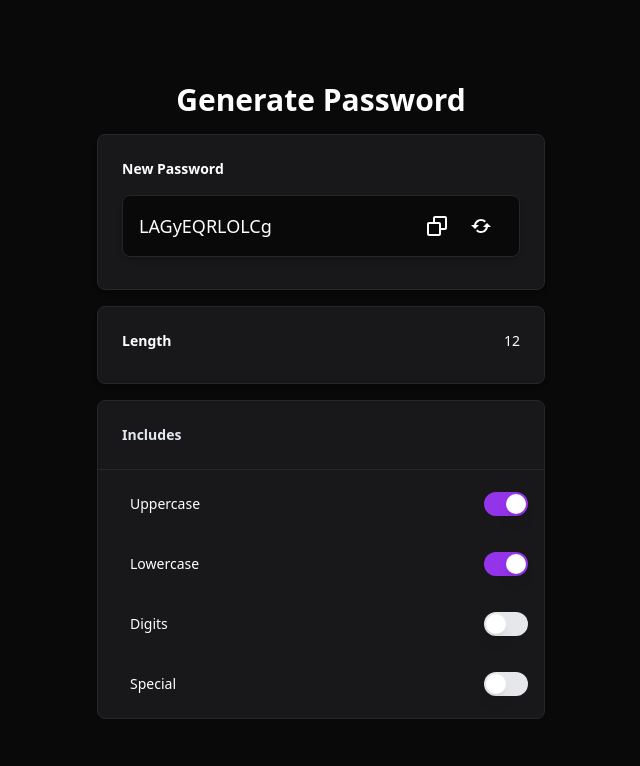
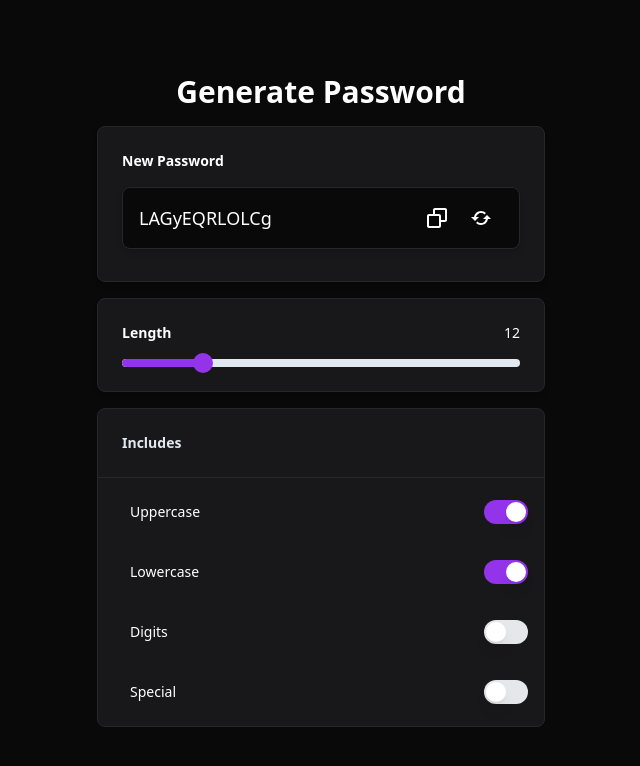
Before and after one commit to luanvenancio/password-generator, a Next.js app: page / in a window 1280 px wide. Shown: the top 766 px of the page, without its empty margins (319-959 px from the left). Built offline with nearby package versions, Linux system fonts and the light colour scheme.

Commit message:
Add Radix Slider

```diff
--- a/pages/components/PasswordOptions.tsx
+++ b/pages/components/PasswordOptions.tsx
@@ -41,19 +41,20 @@ export function PasswordOptions({ onOptionsChanged }: PasswordOptionsProp) {
                 <div className="flex justify-between">
                     <label
                         htmlFor="pwd-length"
-                        className="block mb-2 text-sm text-center font-semibold text-white dark:text-white"
+                        className="block mb-4 text-sm text-center font-semibold text-white dark:text-white"
                     >
                         Length
                     </label>
                     <label
                         htmlFor="pwd-length"
-                        className="block mb-2 text-sm text-right font-medium text-white dark:text-white"
+                        className="block mb-4 text-sm text-right font-medium text-white dark:text-white"
                     >
                         {pwdLength}
                     </label>
                 </div>
+
                 <Slider.Root
-                    className="SliderRoot"
+                    className="relative flex w-full touch-none select-none items-center"
                     name="pwd-length"
                     value={[pwdLength]}
                     onValueChange={handleLengthOnChange}
@@ -61,10 +62,15 @@ export function PasswordOptions({ onOptionsChanged }: PasswordOptionsProp) {
                     step={1}
                     aria-label="Password Length"
                 >
-                    <Slider.Track className="SliderTrack">
-                        <Slider.Range className="SliderRange" />
+                    <Slider.Track className="relative h-2 w-full grow overflow-hidden rounded-full bg-slate-200 dark:bg-slate-800">
+                        <Slider.Range className="absolute h-full rounded-full bg-purple-600 dark:bg-white" />
                     </Slider.Track>
-                    <Slider.Thumb className="SliderThumb" />
+                    <Slider.Thumb
+                        className={clsx(
+                            "block h-5 w-5 rounded-full bg-purple-600 border-purple-400 dark:bg-white hover:cursor-pointer",
+                            "focus:outline-none focus-visible:ring focus-visible:ring-purple-500 focus-visible:ring-opacity-75"
+                        )}
+                    />
                 </Slider.Root>
             </div>
             <div className="w-full max-w-md bg-zinc-900 border border-zinc-800 rounded-lg">
```
